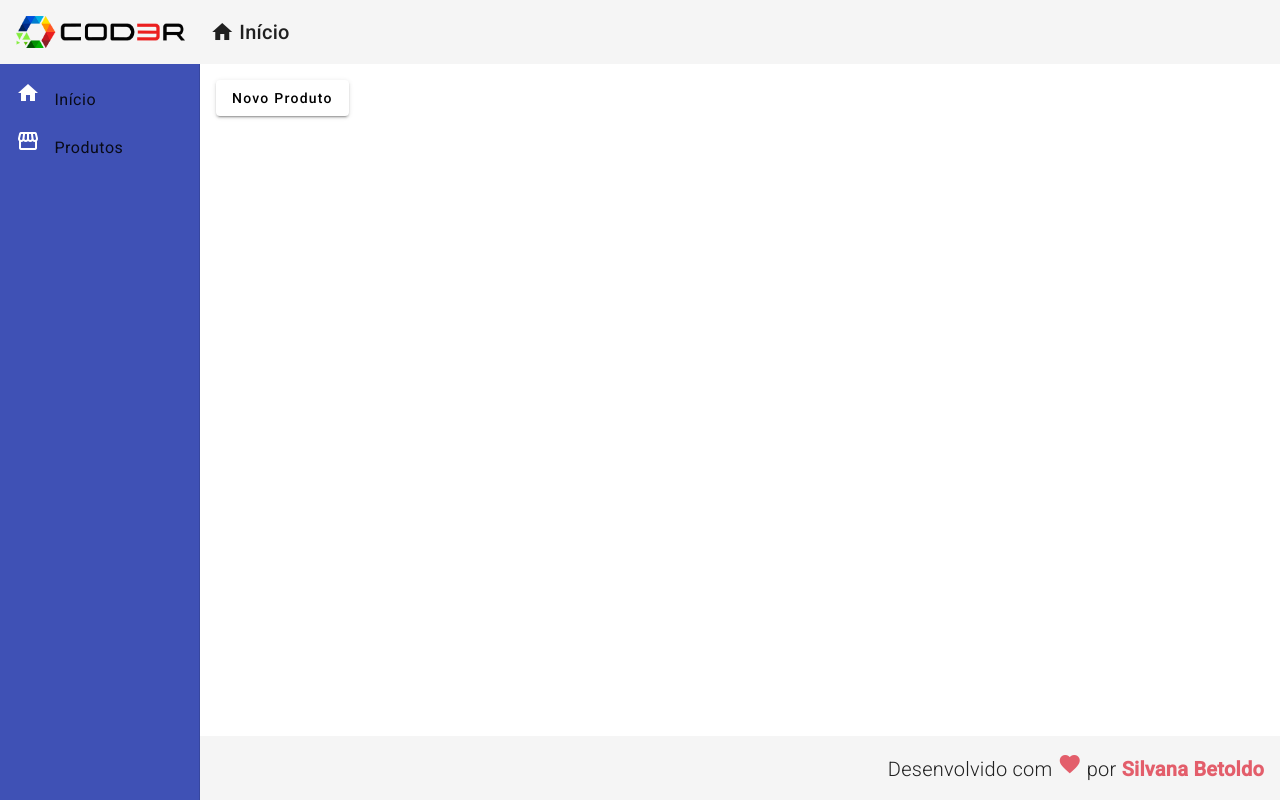
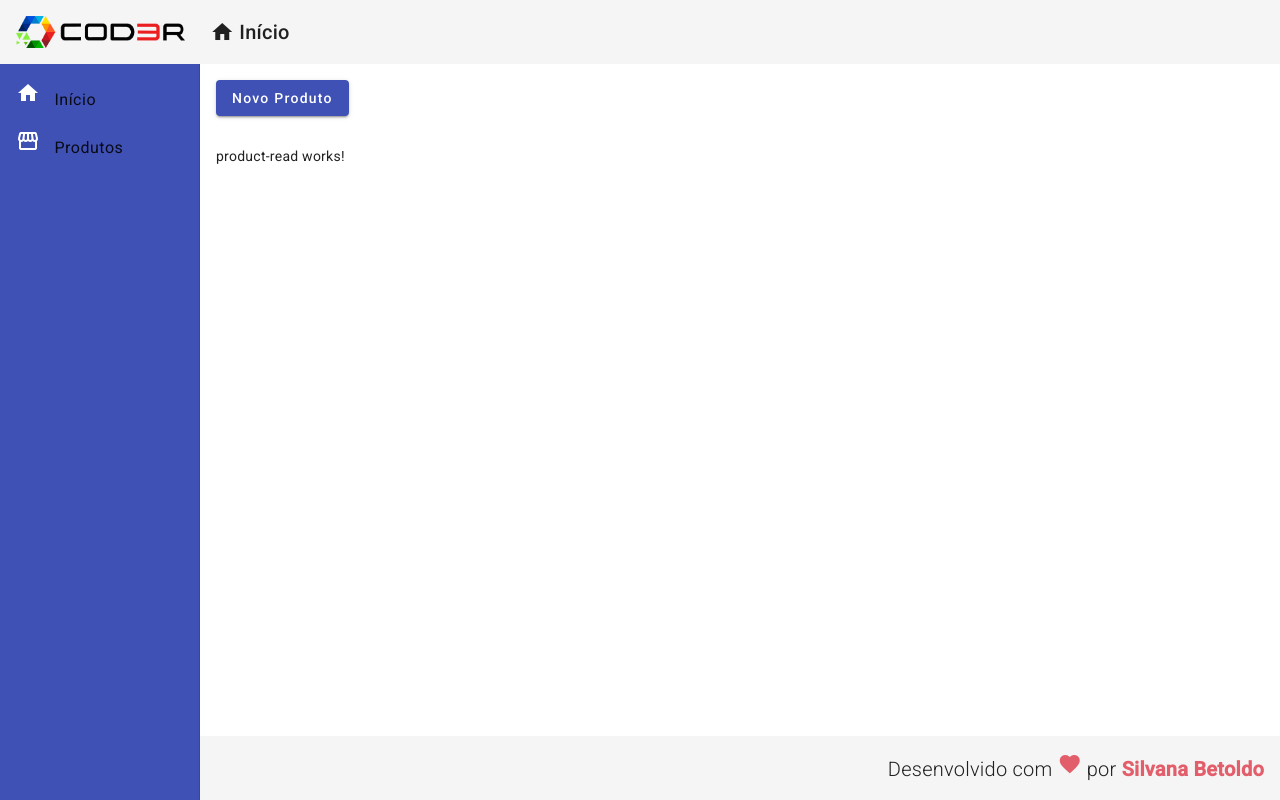
Before and after one commit to Silbetoldo/CRUD_ANGULAR, an Angular app in the folder frontend/: page /products in a window 1280 px wide. Built offline with nearby package versions, Linux system fonts and the light colour scheme; no server answers.

Commit message:
Criando componente e método para obter o produto

```diff
--- a/frontend/src/app/app.module.ts
+++ b/frontend/src/app/app.module.ts
@@ -23,6 +23,7 @@
 import { FormsModule } from '@angular/forms';
 import { MatFormFieldModule } from '@angular/material/form-field';
 import { MatInputModule } from '@angular/material/input';
+import { ProductReadComponent } from './components/product/product-read/product-read.component';
 
 
 
@@ -37,7 +38,8 @@
     ProductCrudComponent,
     RedDirective,
     ForDirective,
-    ProductCreateComponent
+    ProductCreateComponent,
+    ProductReadComponent
   ],
   imports: [
     BrowserModule,
--- /dev/null
+++ b/frontend/src/app/components/product/product-read/product-read.component.html
@@ -0,0 +1 @@
+<p>product-read works!</p>
--- /dev/null
+++ b/frontend/src/app/components/product/product-read/product-read.component.ts
@@ -0,0 +1,23 @@
+import { Component, OnInit } from '@angular/core';
+import { Product } from '../product-create/product.model';
+import { ProductService } from '../product.service';
+
+@Component({
+  selector: 'app-product-read',
+  templateUrl: './product-read.component.html',
+  styleUrls: ['./product-read.component.css']
+})
+export class ProductReadComponent implements OnInit{
+
+  products: Product[] = [];
+
+  constructor(private productService: ProductService){
+
+  }
+  ngOnInit(): void {
+      this.productService.read().subscribe(products =>{
+        this.products = products;
+        console.log(products);
+      })
+  }
+}
--- a/frontend/src/app/components/product/product.service.ts
+++ b/frontend/src/app/components/product/product.service.ts
@@ -21,9 +21,13 @@
          })
    }
 
-   //Chamada para o back-end
+   //Chamada para o back-end - Inserindo produtos
    create(product: Product): Observable<Product>{
      return this.http.post<Product>(this.baseUrl, product )
    }
+//Listando produtos
+   read(): Observable<Product[]>{
+    return this.http.get<Product[]>(this.baseUrl)
+   }
 
 }
--- a/frontend/src/app/views/product-crud/product-crud.component.css
+++ b/frontend/src/app/views/product-crud/product-crud.component.css
@@ -0,0 +1,3 @@
+button{
+    margin-bottom: 30px;
+}
--- a/frontend/src/app/views/product-crud/product-crud.component.html
+++ b/frontend/src/app/views/product-crud/product-crud.component.html
@@ -1 +1,2 @@
-<button mat-raised-button (click)="navigateToProductCreate()">Novo Produto</button>
+<button mat-raised-button (click)="navigateToProductCreate()" color="primary">Novo Produto</button>
+<app-product-read></app-product-read>
```
Also changed, not shown: frontend/src/app/components/product/product-read/product-read.component.css (added), 1 other file (tests, documents, lock files or other folders).
